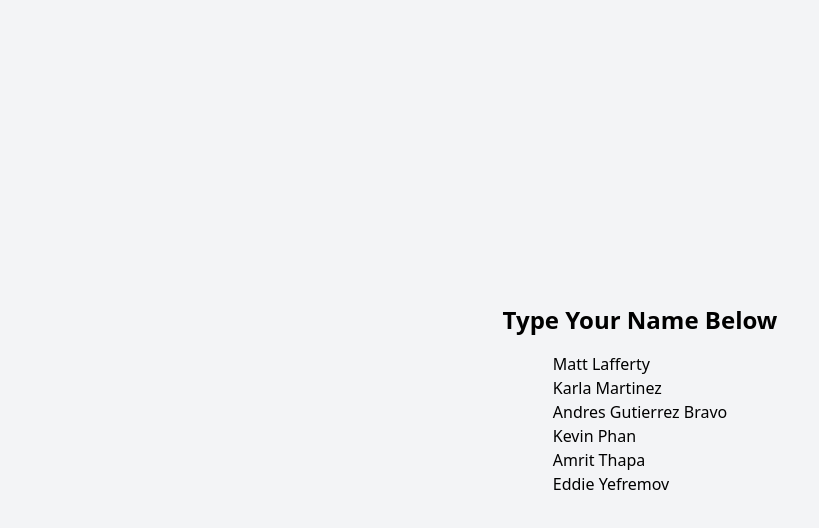
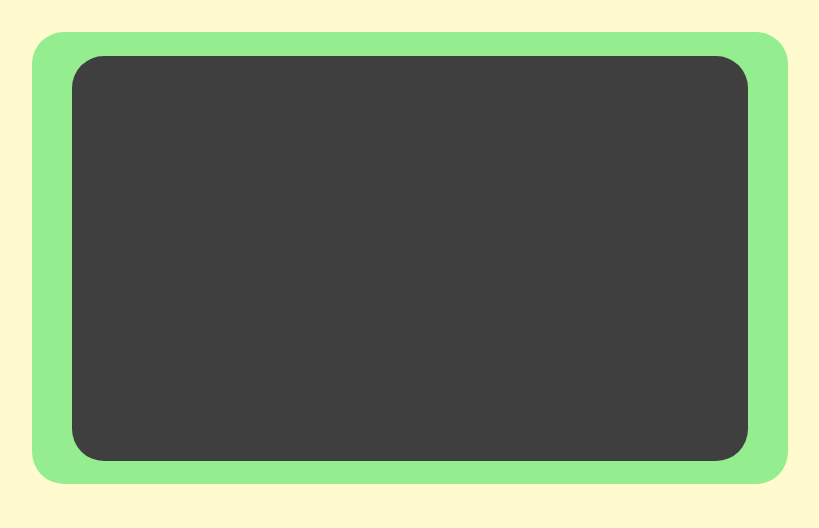
Before and after one commit to littleeinsteinchildcare/littleeinstein-frontend, a React (Vite) app: page / in a window 1280 px wide. Shown: the top 528 px of the page, without its empty margins (0-819 px from the left). Built offline with nearby package versions, Linux system fonts and the light colour scheme.

Commit message:
fixed location picture component

```diff
--- a/src/App.tsx
+++ b/src/App.tsx
@@ -1,8 +1,10 @@
-import Intro from "./pages/sampleIntro/Intro";
+import Homepage from "./pages/Homepage";
+
 const App = () => {
   return (
     <div>
-      <Intro />
+      {/*<Intro />*/}
+      <Homepage />
     </div>
   );
 };
--- /dev/null
+++ b/src/pages/Homepage.tsx
@@ -0,0 +1,19 @@
+import outputonlinepngtools from "../assets/outputonlinepngtools.png";
+
+const Homepage = () => {
+  return (
+    <div className="bg-[#FFFBCF] min-h-screen p-8 flex flex-col gap-8">
+      <div className="bg-[#94EE8F] max-h-[452px] w-[756px] p-6 rounded-4xl flex items-center max-w-[756px]">
+        <div className="p-4">
+          <img
+            src={outputonlinepngtools}
+            alt="Building"
+            className="w-[676px] h-[405px] bg-white rounded-4xl"
+          />
+        </div>
+      </div>
+    </div>
+  );
+};
+
+export default Homepage;
```
Also changed, not shown: src/assets/outputonlinepngtools.png (added).
